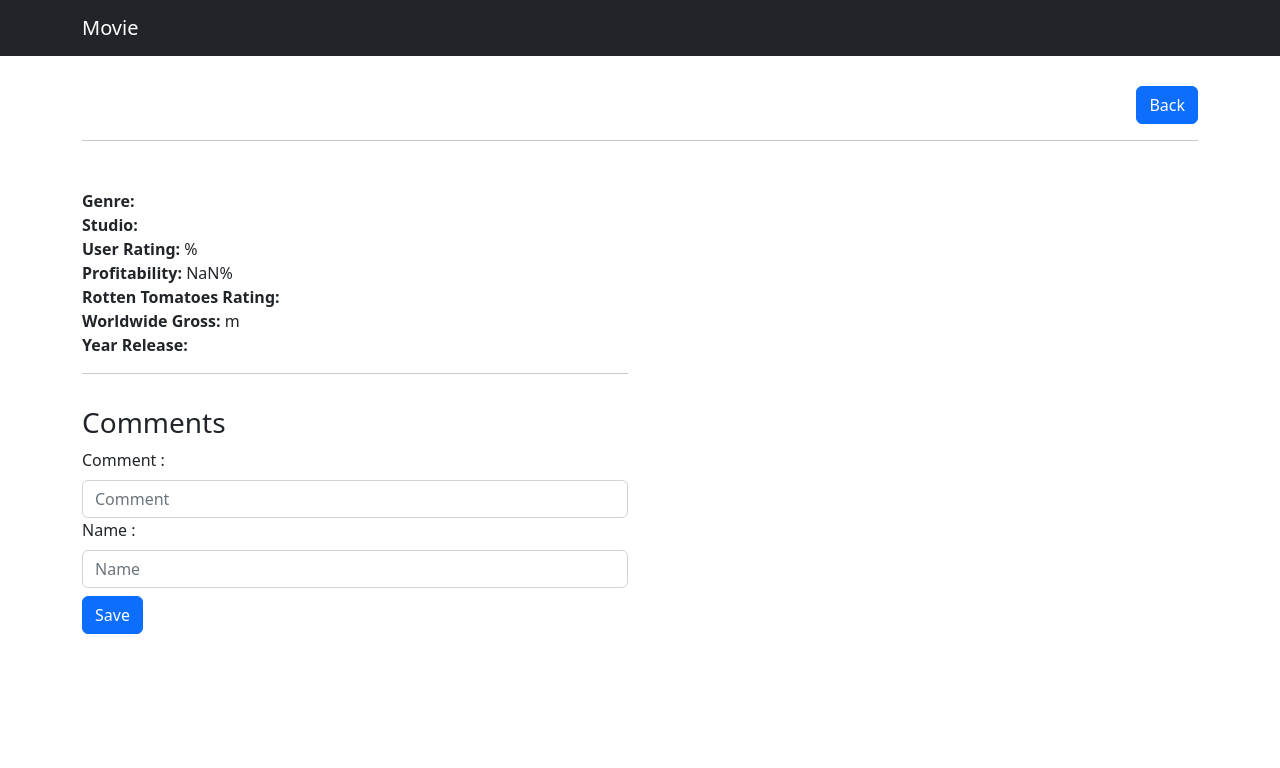
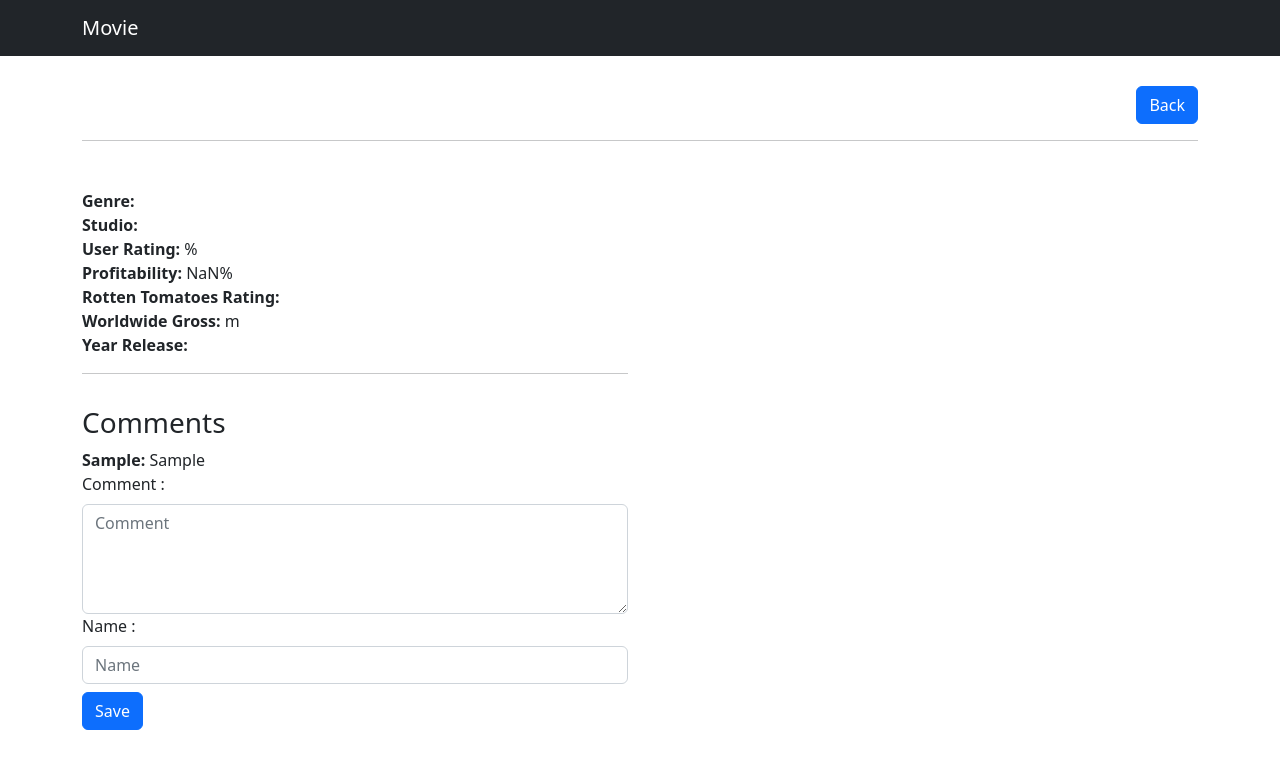
Before and after one commit to intelliseawolf/netskope-ui, a React (Create React App) app: page /movie/1 in a window 1280 px wide. Both pictures are taken after typing "Sample", "Sample" into the empty fields and a click on the button "Save". Shown: the top 768 px of the page. Built offline with nearby package versions, Linux system fonts and the light colour scheme; no server answers.

Commit message:
feat: show comment list

```diff
--- a/src/components/CommentForm/index.tsx
+++ b/src/components/CommentForm/index.tsx
@@ -1,13 +1,22 @@
 import { Form, Button } from "react-bootstrap";
 import { Formik } from "formik";
 import * as Yup from "yup";
+
+interface CommentFormProps {
+  submitForm: Function;
+}
+
+export interface CommentFormData {
+  comment: string;
+  name: string;
+}
 
 const validationSchema = Yup.object().shape({
   name: Yup.string().required("*Name is required"),
   comment: Yup.string().required("*Comment is required"),
 });
 
-const CommentForm = () => {
+const CommentForm = ({ submitForm }: CommentFormProps) => {
   return (
     <Formik
       initialValues={{ name: "", comment: "" }}
@@ -15,8 +24,8 @@ const CommentForm = () => {
       onSubmit={(values, { setSubmitting, resetForm }) => {
         setSubmitting(true);
         resetForm();
+        submitForm(values);
         setSubmitting(false);
-        console.log(values);
       }}
     >
       {({
@@ -32,9 +41,10 @@ const CommentForm = () => {
           <Form.Group controlId="formName">
             <Form.Label>Comment :</Form.Label>
             <Form.Control
-              type="text"
+              as="textarea"
               name="comment"
               placeholder="Comment"
+              rows={4}
               onChange={handleChange}
               onBlur={handleBlur}
               value={values.comment}
--- a/src/containers/MovieDetail/index.tsx
+++ b/src/containers/MovieDetail/index.tsx
@@ -1,4 +1,4 @@
-import { useState, useEffect } from "react";
+import { useState, useEffect, useMemo } from "react";
 import { Col, Container, Row } from "react-bootstrap";
 import { Link, useParams } from "react-router-dom";
 import { useRecoilState } from "recoil";
@@ -8,19 +8,56 @@ import CommentForm from "../../components/CommentForm";
 import { movieListState } from "../../store/movie";
 import { commentListState } from "../../store/comment";
 import type { MovieItem } from "../../interface/movie";
+import type { CommentFormData } from "../../components/CommentForm";
 
 const MovieDetail = () => {
   const [movie, setMovie] = useState<MovieItem | null>(null);
   const [movieList] = useRecoilState(movieListState);
   const [commentList, setCommentList] = useRecoilState(commentListState);
   const { id } = useParams();
+  const movieComments = useMemo(() => {
+    const index = commentList.findIndex((comment) => comment.movieId === id);
+
+    if (index === -1) {
+      return [];
+    } else {
+      return commentList[index].comments;
+    }
+  }, [commentList, id]);
 
   useEffect(() => {
     const movieIndex = movieList.findIndex((item) => item.id === id);
     setMovie(movieList[movieIndex]);
   }, [id, movieList]);
 
-  function saveComment() {}
+  function addComment(data: CommentFormData) {
+    if (!id) return;
+
+    const index = commentList.findIndex((comment) => comment.movieId === id);
+    const newArray = [...commentList];
+
+    if (index !== -1) {
+      newArray[index] = {
+        movieId: id,
+        comments: [
+          ...commentList[index].comments,
+          {
+            name: data.name,
+            comment: data.comment,
+          },
+        ],
+      };
+      setCommentList(newArray);
+    } else {
+      setCommentList([
+        ...commentList,
+        {
+          movieId: id,
+          comments: [{ name: data.name, comment: data.comment }],
+        },
+      ]);
+    }
+  }
 
   return (
     <Container>
@@ -66,7 +103,13 @@ const MovieDetail = () => {
           <hr className="py-2" />
           <section>
             <h3 className="">Comments</h3>
-            <CommentForm />
+            {movieComments.map((comment) => (
+              <div>
+                <strong>{comment?.name}: </strong>
+                {comment?.comment}
+              </div>
+            ))}
+            <CommentForm submitForm={addComment} />
           </section>
         </Col>
       </Row>
--- a/src/index.css
+++ b/src/index.css
@@ -15,3 +15,9 @@ code {
 main {
   padding-top: 30px;
 }
+
+form .error-message {
+  color: red;
+  margin-top: 4px;
+  margin-bottom: 10px;
+}
```
